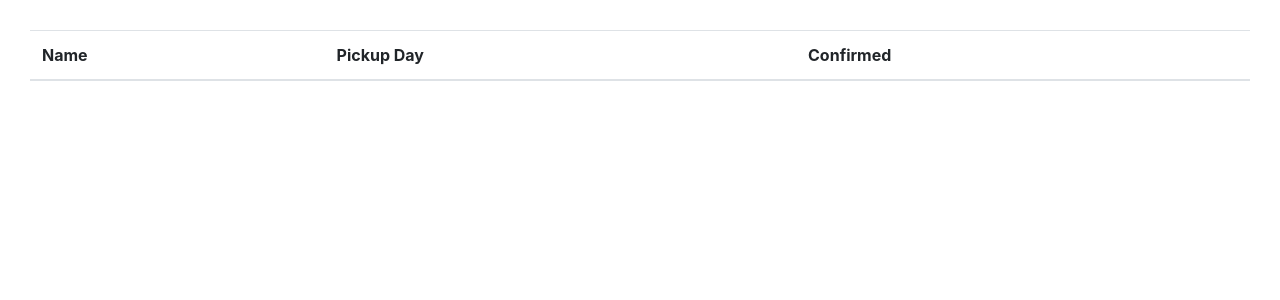
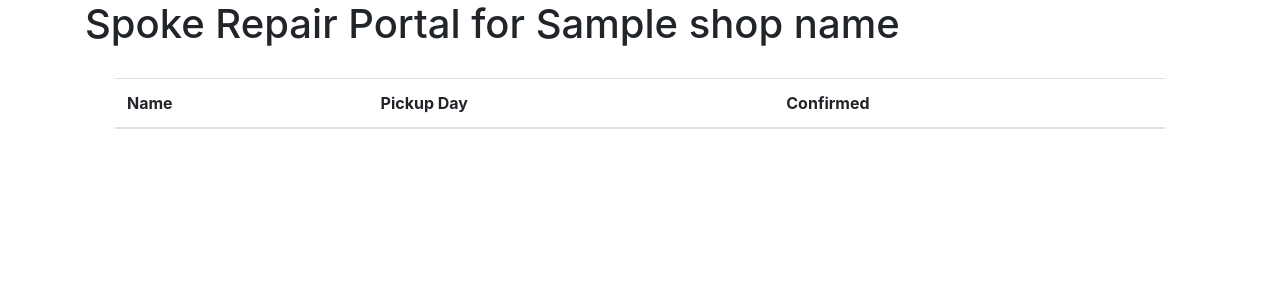
Before and after one commit to Spoke-Repair/Delivery-Back-End, a Flask app: template templates/deliver.html in a window 1280 px wide. Shown: the top 300 px of the page. Run offline with Flask 2, Linux system fonts and the light colour scheme; the template is opened without the code that fills it: most values are stand-ins (such as "Sample title", 1, 10 or a date in 2020); data that the repository does not hold is empty; some libraries are stand-ins or nearby versions.

Commit message:
title for portal

```diff
--- a/main.py
+++ b/main.py
@@ -43,6 +43,7 @@ sh = gc.open_by_key('1H1M2lmPzEzVISCp5PsK98UZCuuoTSeL1rthw8wHeZME')
 
 # TODO: store these in a database rather than keeping track of all shops via hardcoded list of them.
 wksheets = {'WLC': sh.worksheet_by_title('Spoke Delivery (Waterloo)')}
+shopNames = {'WLC': 'Waterloo Cycles'}
 
 # initialize data
 cells = {'WLC': wksheets['WLC'].range('A2:L100', returnas="range")}
@@ -105,7 +106,7 @@ def complete():
 
     # reload the data when the page is refreshed
     cells[session['shop']].fetch()
-    return render_template('repair_complete.html')
+    return render_template('repair_complete.html', shopName=shopNames[session['shop']])
 
 @app.route('/wakemydyno.txt')
 def wakemydyno():
--- a/sheets.googleapis.com-python.json
+++ b/sheets.googleapis.com-python.json
@@ -1 +1 @@
-{"access_token": "ya29.Gl2gBcglXfX3zaWKUxDWjQybrS0blrUUw9Rjy_tA-LI57tBuTaVq1ExJTeVZt5rZFMeLHOJ8hCzLUCyPx8Cp86mZaIZ9o1AKoQicGZ6K2KAbX5dop6NTSmDwnZKpEKE", "client_id": "1004869647701-jhqqvirrg08ep7nctvkg5rfloggq0v71.apps.googleusercontent.com", "client_secret": "FQ67HObluK-3JJ6wJRC2ZlGi", "refresh_token": "1/py5Vi9ss00o-ROY4imoettpxePJOtl-DmD7ghxDovH0", "token_expiry": "2018-04-18T00:32:14Z", "token_uri": "https://accounts.google.com/o/oauth2/token", "user_agent": "pygsheets", "revoke_uri": "https://accounts.google.com/o/oauth2/revoke", "id_token": null, "id_token_jwt": null, "token_response": {"access_token": "ya29.Gl2gBcglXfX3zaWKUxDWjQybrS0blrUUw9Rjy_tA-LI57tBuTaVq1ExJTeVZt5rZFMeLHOJ8hCzLUCyPx8Cp86mZaIZ9o1AKoQicGZ6K2KAbX5dop6NTSmDwnZKpEKE", "expires_in": 3600, "token_type": "Bearer"}, "scopes": ["https://www.googleapis.com/auth/spreadsheets", "https://www.googleapis.com/auth/drive"], "token_info_uri": "https://www.googleapis.com/oauth2/v3/tokeninfo", "invalid": false, "_class": "OAuth2Credentials", "_module": "oauth2client.client"}
+{"access_token": "ya29.Gl2hBQSYJGSgF-iiSo-Vbwl_91-omxmjwHdldtGW-Vj_AJeumH9ZCY5Q2LiyTvlKO7FnMjgc9xrm62G4IO_PLJ4NztRHOlBS07Z0gFQqvjREW3c2PpVNNxRGVdJ8s0s", "client_id": "1004869647701-jhqqvirrg08ep7nctvkg5rfloggq0v71.apps.googleusercontent.com", "client_secret": "FQ67HObluK-3JJ6wJRC2ZlGi", "refresh_token": "1/py5Vi9ss00o-ROY4imoettpxePJOtl-DmD7ghxDovH0", "token_expiry": "2018-04-18T20:26:14Z", "token_uri": "https://accounts.google.com/o/oauth2/token", "user_agent": "pygsheets", "revoke_uri": "https://accounts.google.com/o/oauth2/revoke", "id_token": null, "id_token_jwt": null, "token_response": {"access_token": "ya29.Gl2hBQSYJGSgF-iiSo-Vbwl_91-omxmjwHdldtGW-Vj_AJeumH9ZCY5Q2LiyTvlKO7FnMjgc9xrm62G4IO_PLJ4NztRHOlBS07Z0gFQqvjREW3c2PpVNNxRGVdJ8s0s", "expires_in": 3600, "token_type": "Bearer"}, "scopes": ["https://www.googleapis.com/auth/drive", "https://www.googleapis.com/auth/spreadsheets"], "token_info_uri": "https://www.googleapis.com/oauth2/v3/tokeninfo", "invalid": false, "_class": "OAuth2Credentials", "_module": "oauth2client.client"}
--- a/static/repair_complete.js
+++ b/static/repair_complete.js
@@ -186,8 +186,10 @@ Vue.component('edit-customer-modal', {
 
 var deliveryView = new Vue({
     el: '#customers',
-    template: `<div><edit-customer-modal :activeCustomer="activeCustomer" @modifyActiveCustomer="modifyActiveCustomer" @submitCustomerChanges="submitCustomerChanges" @completeOrder="completeOrder"/>
-                <customers :activeCustomer="activeCustomer" @setActiveCustomer="setActiveCustomer"/></div>`,
+    template: `<div class="container">
+                    <edit-customer-modal :activeCustomer="activeCustomer" @modifyActiveCustomer="modifyActiveCustomer" @submitCustomerChanges="submitCustomerChanges" @completeOrder="completeOrder"/>
+                    <customers :activeCustomer="activeCustomer" @setActiveCustomer="setActiveCustomer"/>
+                </div>`,
     methods: {
         setActiveCustomer: function(candidateCustomer) {
             this.activeCustomer = candidateCustomer;
--- a/static/style.css
+++ b/static/style.css
@@ -13,3 +13,7 @@
 .hide {
 	display:none;
 }
+
+.card {
+	margin-bottom: 15px;
+}
--- a/templates/deliver.html
+++ b/templates/deliver.html
@@ -6,7 +6,10 @@
 	<link rel="stylesheet" type="text/css" href="/style.css">
 </head>
 <body>
-	<div id="customers"></div>
+	<div class="container">
+		<h1>Spoke Repair Portal for {{shopName}}</h1>
+		<div id="customers"></div>
+	</div>
 
 	<!-- Vue -->
 	<script src="https://cdn.jsdelivr.net/npm/vue@2.5.13/dist/vue.js"></script>
--- a/templates/repair_complete.html
+++ b/templates/repair_complete.html
@@ -8,7 +8,10 @@
 	<meta name="viewport" content="width=device-width, initial-scale=1">
 </head>
 <body>
-	<div id="customers"></div>
+	<div class="container">
+		<h3 style="text-align:center;">Spoke Repair Portal for {{shopName}}</h3>
+		<div id="customers"></div>
+	</div>
 
 	<!-- Vue -->
 	<script src="https://cdn.jsdelivr.net/npm/vue@2.5.13/dist/vue.js"></script>
```
